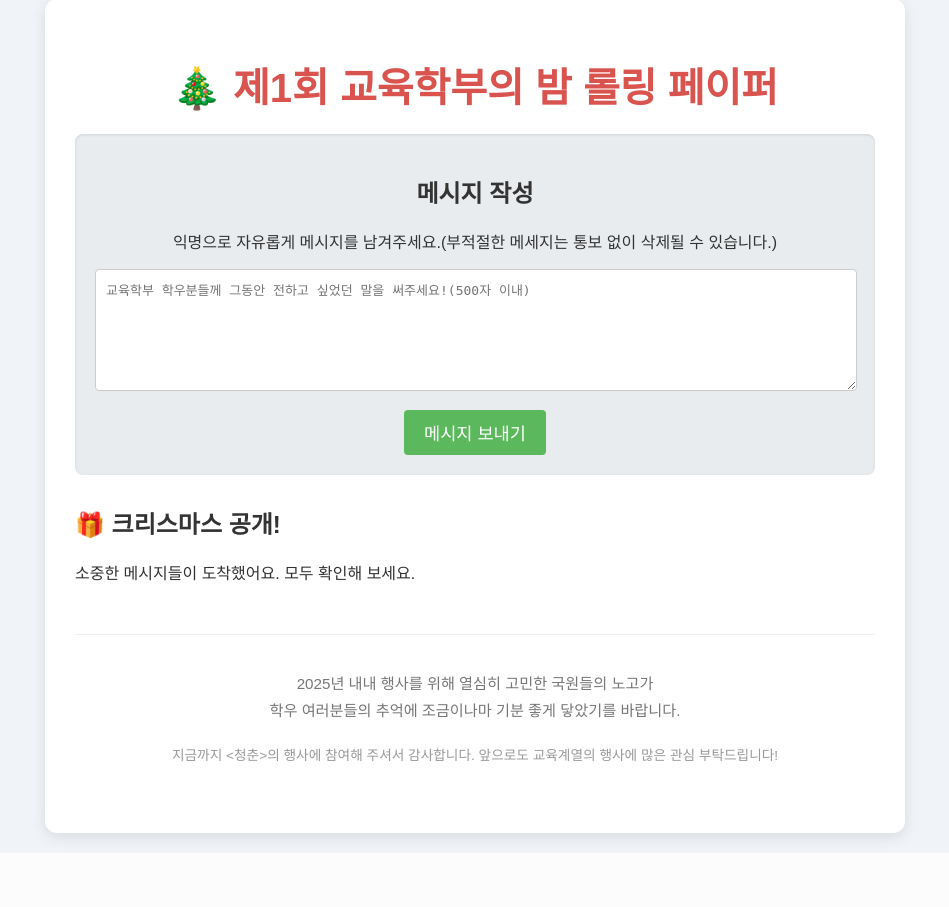
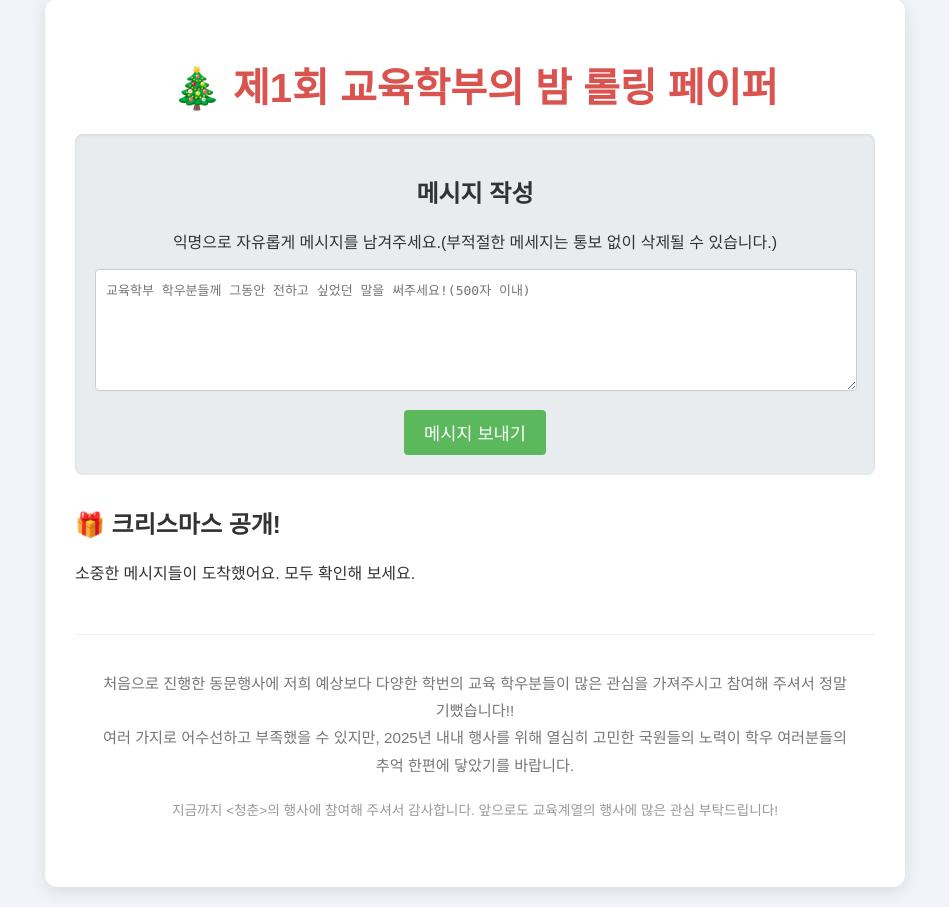
Before and after one commit to p6x6wc4spb-hash/collegeofeducation_rollingpaper, a Flask app: page / in a window 1280 px wide. Shown: the part 21-928 px from the top of the page, without its empty margins (165-1114 px from the left). Before the commit the page ends 871 px from the top, so only its background shows below. Run offline with Flask 3, Linux system fonts and the light colour scheme; data that the repository does not hold is empty.

Commit message:
Update index.html

```diff
--- a/templates/index.html
+++ b/templates/index.html
@@ -132,8 +132,8 @@
 
                 <div style="margin-top: 50px; padding: 20px; color: #777; line-height: 1.8; font-size: 0.95em; border-top: 1px solid #eee; text-align: center;">
                     <p style="margin-bottom: 20px;">
-                        2025년 내내 행사를 위해 열심히 고민한 국원들의 노고가<br>
-                        학우 여러분들의 추억에 조금이나마 기분 좋게 닿았기를 바랍니다.
+                        처음으로 진행한 동문행사에 저희 예상보다 다양한 학번의 교육 학우분들이 많은 관심을 가져주시고 참여해 주셔서 정말 기뻤습니다!! <br>
+                        여러 가지로 어수선하고 부족했을 수 있지만, 2025년 내내 행사를 위해 열심히 고민한 국원들의 노력이 학우 여러분들의 추억 한편에 닿았기를 바랍니다.
                     </p>
 
                     <p style="font-size: 0.9em; color: #999;">
```
